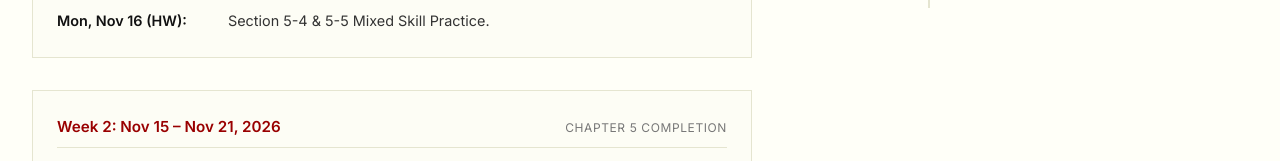
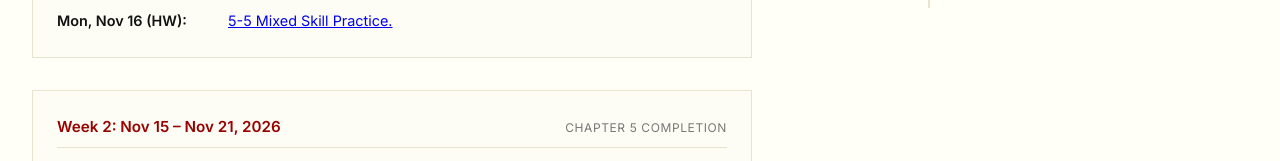
Before and after one commit to williamswick96-coder/GeometryHome, a plain HTML site: page index.html in a window 1280 px wide. Shown: the part 965-1126 px from the top of the page. Drawn offline with nearby package versions, Linux system fonts and the light colour scheme; a web font is replaced by a local one.

Commit message:
Change homework content to include a link
Updated homework assignment link for Monday, Nov 16.

```diff
--- a/index.html
+++ b/index.html
@@ -369,10 +369,16 @@
                             <span class="day-label">Sat, Nov 14 (HW):</span>
                             <span class="day-content">Holt Geometry Section 5-4 Application Problems.</span>
                         </li>
+
+
                         <li class="schedule-item">
                             <span class="day-label">Mon, Nov 16 (HW):</span>
-                            <span class="day-content">Section 5-4 &amp; 5-5 Mixed Skill Practice.</span>
+                                <span class="day-content">
+                                <a href="https://sites.google.com/view/sprgeometry/home/monday-work" target="_blank" style="text-decoration: underline;">5-5 Mixed Skill Practice.</a>
+                            </span>
                         </li>
+
+
                     </ul>
                 </div>
 
```
